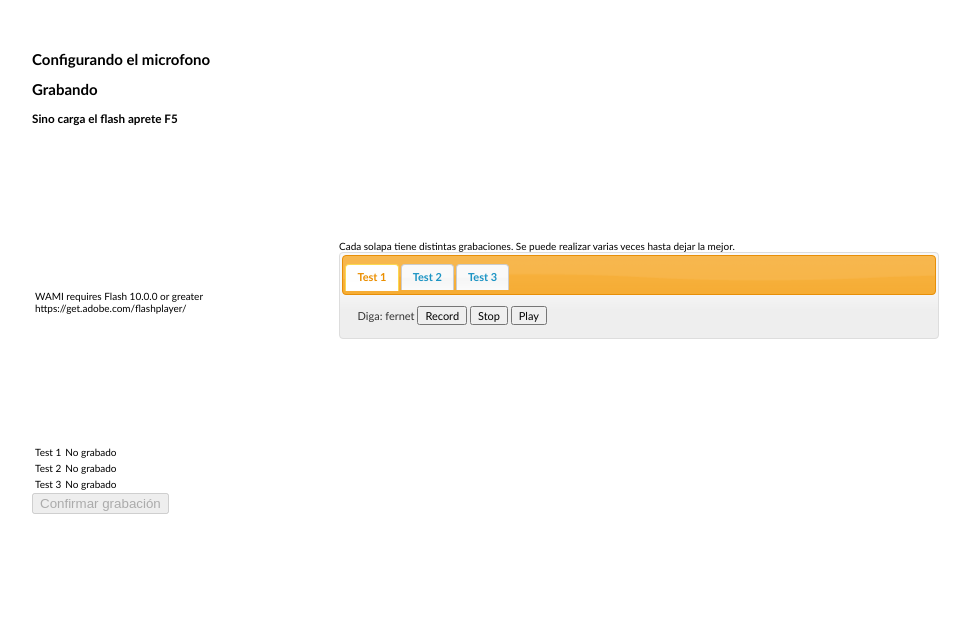
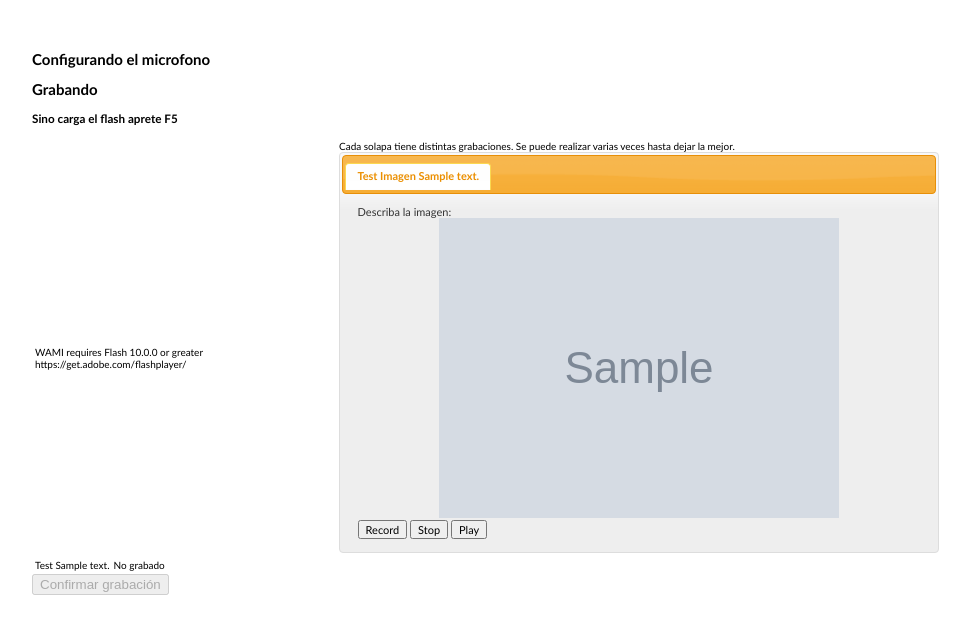
Before and after one commit to Gaturron/record-test2, a Django app: page /audios/record_tests/ in a window 1280 px wide. Shown: the top 634 px of the page, without its empty margins (18-988 px from the left). Run offline with Django 3.2, Linux system fonts and the light colour scheme; tables that the repository leaves empty hold one stand-in row (values such as "Sample post"); grey boxes marked "Sample" are stand-in pictures; some libraries are stand-ins or nearby versions.

Commit message:
Al entrar para grabar carga imagenes de experiments

```diff
--- a/audios/templates/record_tests.html
+++ b/audios/templates/record_tests.html
@@ -47,26 +47,25 @@
 
       <div id="tabs">
         <ul>
-          <li><a href="#tabs-1">Test 1</a></li>
-          <li><a href="#tabs-2">Test 2</a></li>
-          <li><a href="#tabs-3">Test 3</a></li>
+          {% for picture in pictures_list %}
+            <li><a href="#tabs-{{ picture.id }}">Test Imagen {{ picture.description }}</a></li>
+          {% endfor %}
+
         </ul>
 
-        <div id="tabs-1">Diga: fernet
-          <input type="button" value="Record" onclick="record('test1')"></input>
-          <input type="button" value="Stop" onclick="stop('test1')"></input>
-          <input type="button" value="Play" onclick="play('test1')"></input>
-        </div>
-        <div id="tabs-2">Diga: camioneta
-          <input type="button" value="Record" onclick="record('test2')"></input>
-          <input type="button" value="Stop" onclick="stop('test2')"></input>
-          <input type="button" value="Play" onclick="play('test2')"></input>
-        </div>
-        <div id="tabs-3">Diga: El cuarteto es lo mejor que hay!
-          <input type="button" value="Record" onclick="record('test3')"></input>
-          <input type="button" value="Stop" onclick="stop('test3')"></input>
-          <input type="button" value="Play" onclick="play('test3')"></input>
-        </div>
+        {% for picture in pictures_list %}
+          <div id="tabs-{{ picture.id }}">Describa la imagen:
+
+            <div style="text-align: center;">
+              <img height="300px" width="auto" src="/media/{{ picture.image }}">
+            </div>
+
+            <input type="button" value="Record" onclick="record('test{{ picture.id }}')"></input>
+            <input type="button" value="Stop" onclick="stop('test{{ picture.id }}')"></input>
+            <input type="button" value="Play" onclick="play('test{{ picture.id }}')"></input>
+          </div>
+        {% endfor %}
+
       </div>
 
     </td>
@@ -74,18 +73,13 @@
 </table>
 
 <table>
-<tr>
-<td>Test 1</td>
-<td id="test1">No grabado</td>
-</tr>
-<tr>
-<td>Test 2</td>
-<td id="test2">No grabado</td>
-</tr>
-<tr>
-<td>Test 3</td>
-<td id="test3">No grabado</td>
-</tr>
+
+  {% for picture in pictures_list %}
+  <tr>
+    <td>Test {{picture.description}}</td>
+    <td id="test{{picture.id}}">No grabado</td>
+  </tr>
+  {% endfor %}
 </table>
 
 <form action="/audios/confirm_audios/" method=post>
--- a/audios/views.py
+++ b/audios/views.py
@@ -14,6 +14,7 @@ from django.conf import settings
 from django.views.decorators.csrf import csrf_exempt
 
 from audios.models import Speaker, Audio
+from experiments.models import Word, Phrase, Picture
 
 def _generate_random_string(length, stringset=string.ascii_letters):
     return ''.join([stringset[i%len(stringset)] \
@@ -82,25 +83,19 @@ def add_speaker(request):
         speaker = Speaker(date= now, location= location, accent= accent, session= session)
         speaker.save()
 
-        tests = Context({
-            '1':'fernet',
-            '2':'camioneta',
-            '3':'El cuarteto es lo mejor que hay!'
-            #'tests_list' :
-            #    {
-            #        '1':'fernet',
-            #        '2':'camioneta',
-            #        '3':'El cuarteto es lo mejor que hay!'
-            #    }
-        })
-
         return HttpResponseRedirect("/audios/record_tests/")
 
 def record_tests(request):
     if request.method == 'GET':
-        tests_list = Context({ '1':'fernet', '2':'camioneta', '3':'El cuarteto es lo mejor que hay!',})
+
+        #Agarro los Pictures que se guardaron
+        pictures_list = Picture.objects.all()[:]
         t = loader.get_template('record_tests.html')
-        return HttpResponse(t.render(tests_list))
+        c = Context({
+            'pictures_list': pictures_list
+        })
+
+        return HttpResponse(t.render(c))
 
 @csrf_exempt
 def wami_handler2(request):
```
